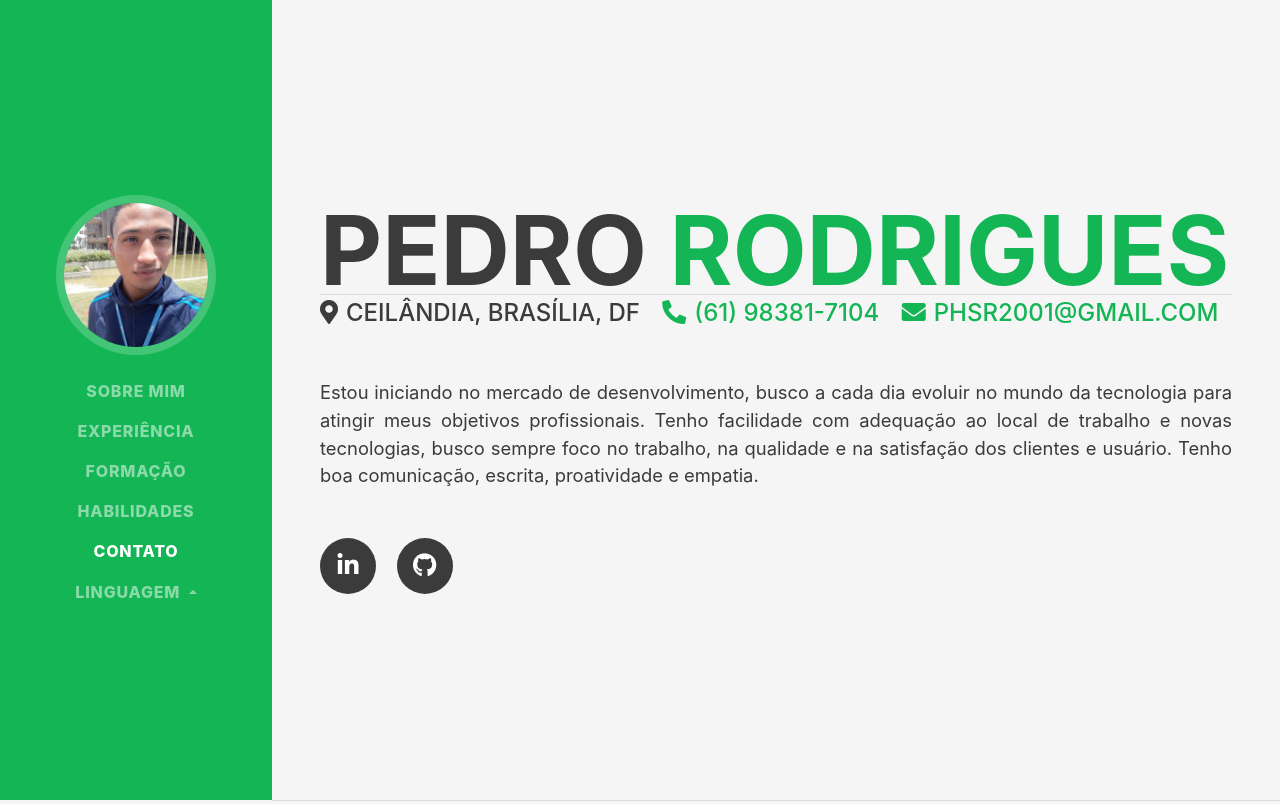
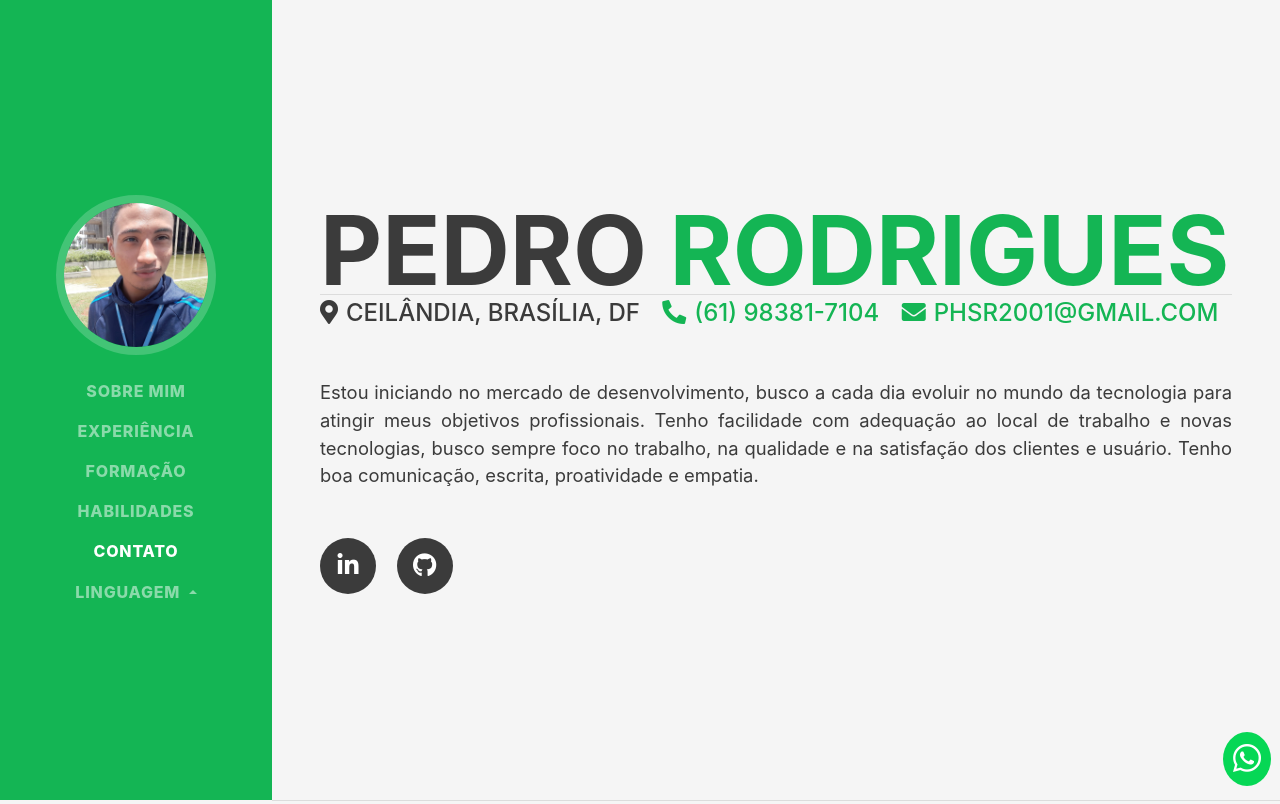
Before and after one commit to ophsr/ophsr-github-pages, a plain HTML site: page index.html in a window 1280 px wide. Shown: the top 804 px of the page. Drawn offline with nearby package versions, Linux system fonts and the light colour scheme; a web font is replaced by a local one.

Commit message:
Adiação de botão com api.whatsapp

```diff
--- a/css/index.css
+++ b/css/index.css
@@ -115,3 +115,27 @@ section.resume-section .resume-item .resume-date {
 .p-1.dropdown-item.active {
     background-color: var(--gray-color-two);
 }
+
+.api-whatsapp {
+    position: fixed;
+    left: 0;
+    right: 5px;
+    bottom: 0;
+    overflow: visible;
+    height: 2px;
+    z-index: 1000;
+}
+
+.api-whatsapp button {
+    position: absolute;
+    bottom: 10px;
+    right: 0;
+    padding: 10px;
+    background-color: #06d755;
+    border: none;
+    border-radius: 50%;
+}
+
+.api-whatsapp button a i {
+    color: #fff;
+}
--- a/index.html
+++ b/index.html
@@ -236,6 +236,16 @@
                 </form>
             </div>
         </section>
+        <div class="api-whatsapp m-1 p-3">
+            <button>
+                <a href="https://api.whatsapp.com/send?1=pt_BR&phone=55061983817104" target="_blank">
+                    <i class="fab fa-whatsapp fa-2x"></i>
+                </a>
+            </button>
+        </div>
+
+
+
     </div>
 
     <!-- Bootstrap core JavaScript -->
```
